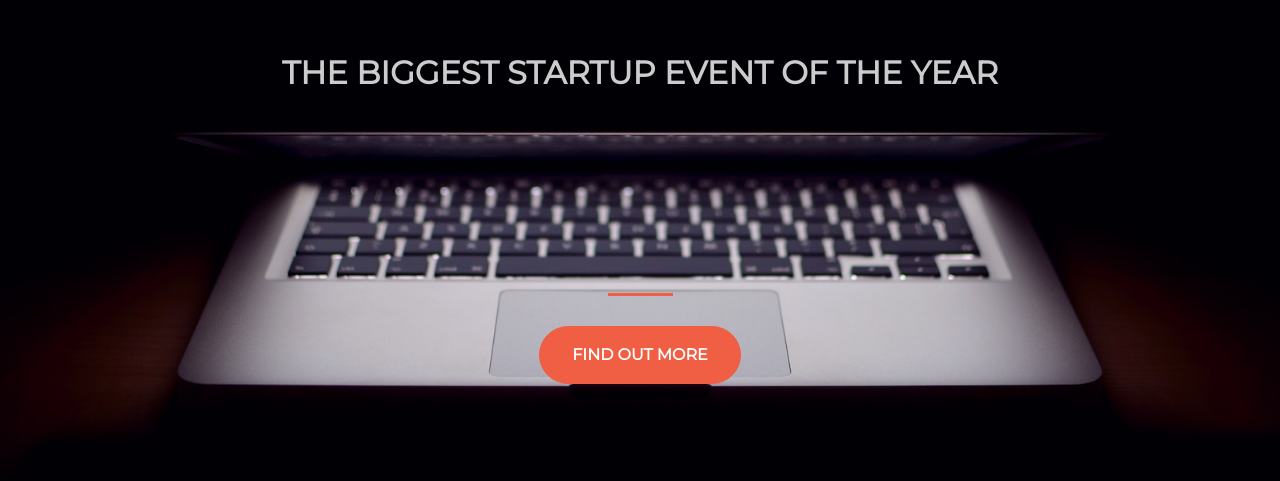
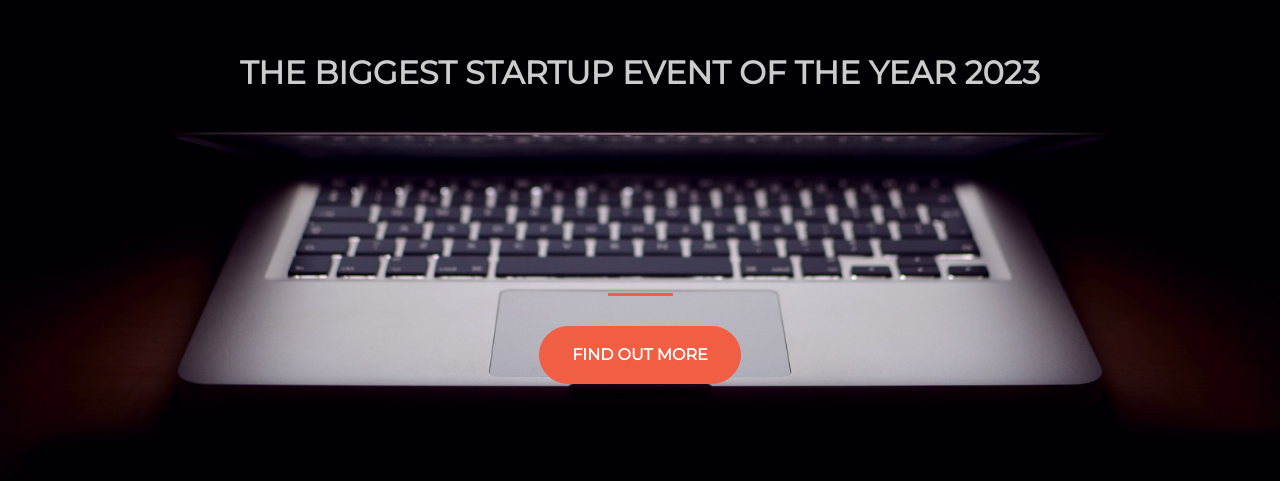
Before and after one commit to amitabhjain/amitabhjain.github.io, a plain HTML site: page index.html in a window 1280 px wide. Shown: the part 181-662 px from the top of the page. Drawn offline with nearby package versions, Linux system fonts and the light colour scheme.

Commit message:
Update index.html

```diff
--- a/index.html
+++ b/index.html
@@ -21,7 +21,7 @@
         <div class="row">
           <div class="col-lg-12 my-auto">
             <h1 class="text-uppercase faded">
-              <strong>the biggest startup event of the year</strong>
+              <strong>the biggest startup event of the year 2023</strong>
             </h1>
             <hr>
           </div>
```
